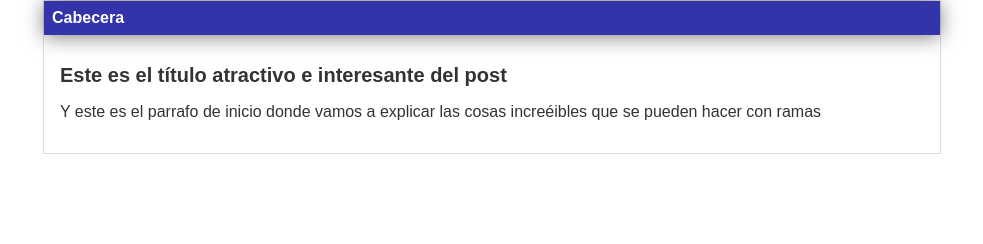
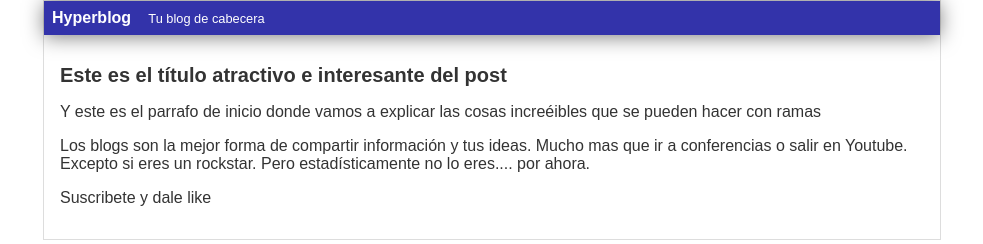
Before and after one commit to joelagce/githubplatzi, a plain HTML site: page blogpost.html in a window 1280 px wide. Shown: the whole page, without its empty margins (148-1131 px from the left). Drawn offline with Linux system fonts and the light colour scheme.

Commit message:
agregado de cabecera con estilo css

```diff
--- a/blogpost.html
+++ b/blogpost.html
@@ -6,11 +6,14 @@
 <body>
 <div id="container">
 <div id="cabecera">
-Cabecera
+Hyperblog
+<span id="tagline">Tu blog de cabecera</span>
 </div>
 <div id="post">
 <h1>Este es el título atractivo e interesante del post</h1>
 <p>Y este es el parrafo de inicio donde vamos a explicar las cosas increéibles que se pueden hacer con ramas</p>
+<p>Los blogs son la mejor forma de compartir información y tus ideas. Mucho mas que ir a conferencias o salir en Youtube. Excepto si eres un rockstar. Pero estadísticamente no lo eres.... por ahora.</p>
+<p>Suscribete y dale like</p>
 </div>
 </div>
 </body>
```
Also changed, not shown: 1 other file.
